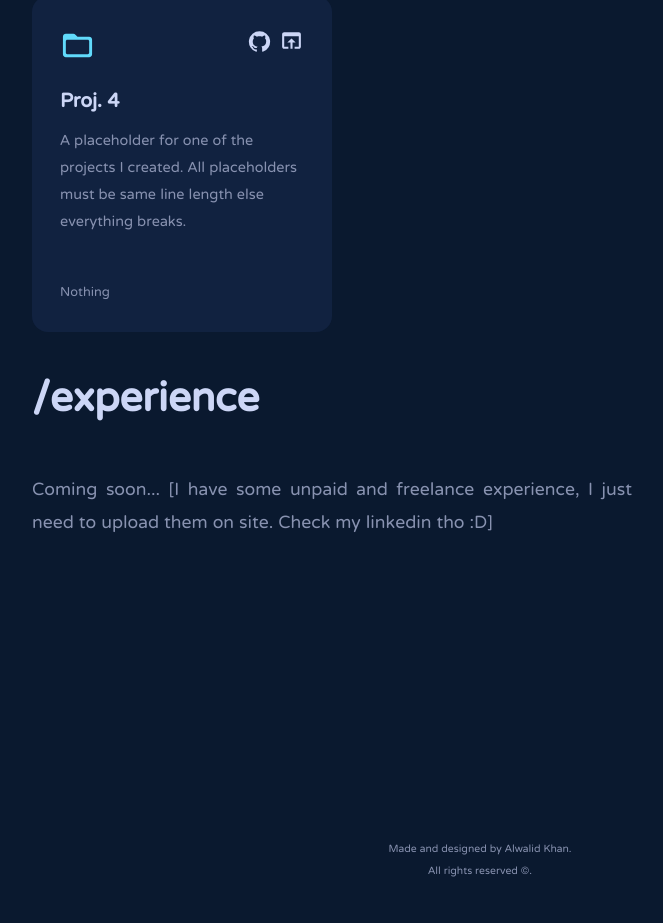
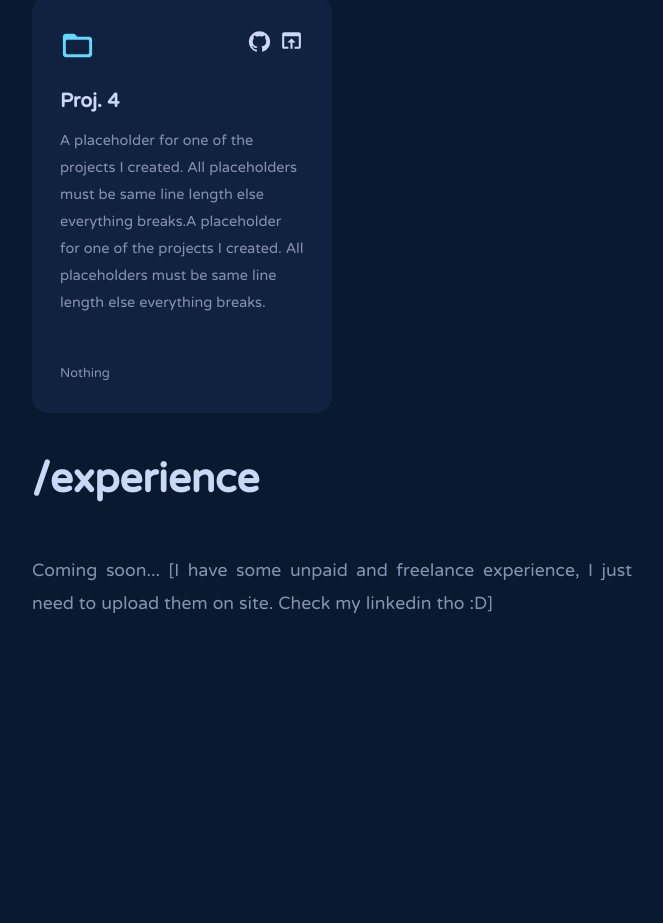
Before and after one commit to wxlkda/realport, a React (Create React App) app: page / in a window 1280 px wide. Shown: the part 1816-2739 px from the top of the page, without its empty margins (160-823 px from the left). Before the commit the page ends 2711 px from the top, so only its background shows below. Built offline with nearby package versions, Linux system fonts and the light colour scheme.

Commit message:
Harm Test

```diff
--- a/src/js/Projects.js
+++ b/src/js/Projects.js
@@ -36,7 +36,7 @@ function Projects() {
         },
         "Proj. 4": {
           desc:
-          "A placeholder for one of the projects I created. All placeholders must be same line length else everything breaks.",
+          "A placeholder for one of the projects I created. All placeholders must be same line length else everything breaks.A placeholder for one of the projects I created. All placeholders must be same line length else everything breaks.",
           techStack: "Nothing",
           link: "https://google.ca",
           open: "https://google.ca"
```
